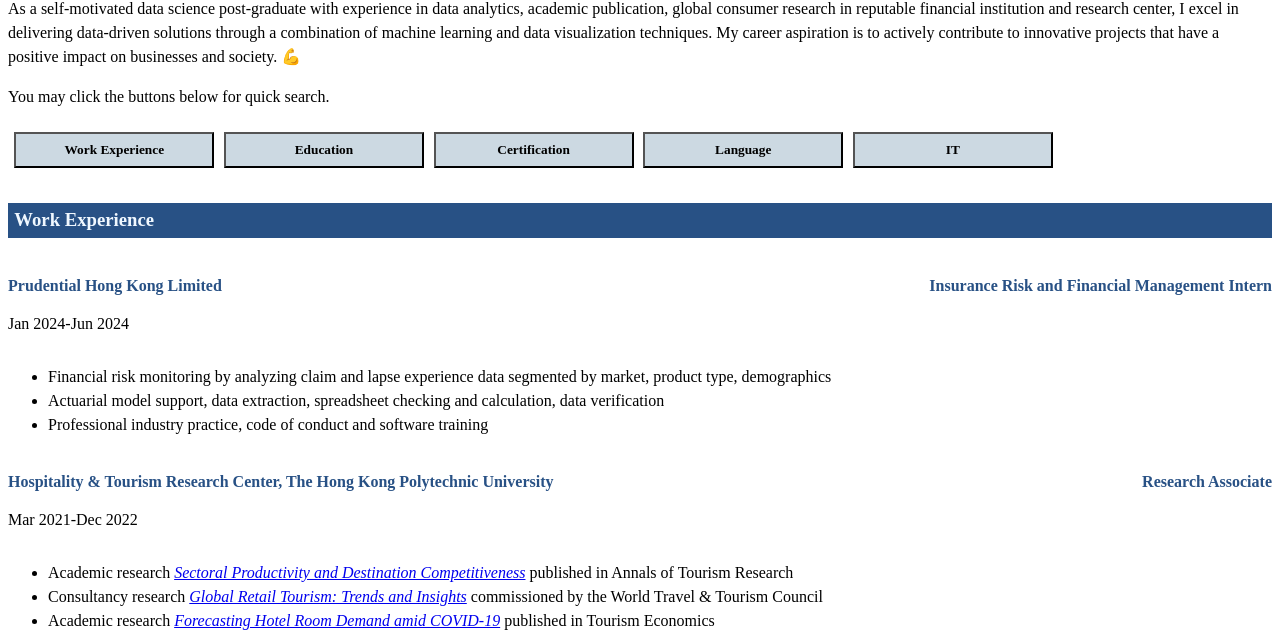
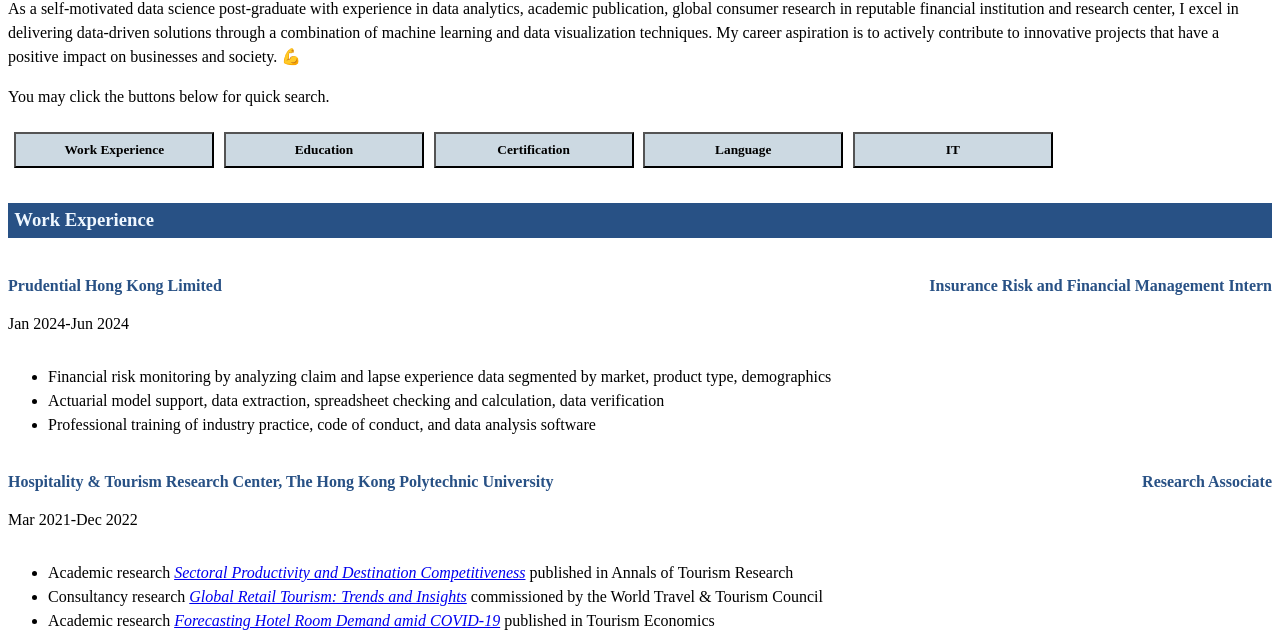
Before and after one commit to Virginia-JP/MyFirstWebsite, a plain HTML site: page resume/index.html in a window 1280 px wide. Shown: the part 177-809 px from the top of the page. Drawn offline with Linux system fonts and the light colour scheme.

Commit message:
description refine

```diff
--- a/resume/index.html
+++ b/resume/index.html
@@ -53,7 +53,7 @@
          <ul>
                <li>Financial risk monitoring by analyzing claim and lapse experience data segmented by market, product type, demographics</li>
                <li>Actuarial model support, data extraction, spreadsheet checking and calculation, data verification</li>
-               <li>Professional industry practice, code of conduct and software training</li>
+               <li>Professional training of industry practice, code of conduct, and data analysis software</li>
         </ul>
          </div>
 
```
